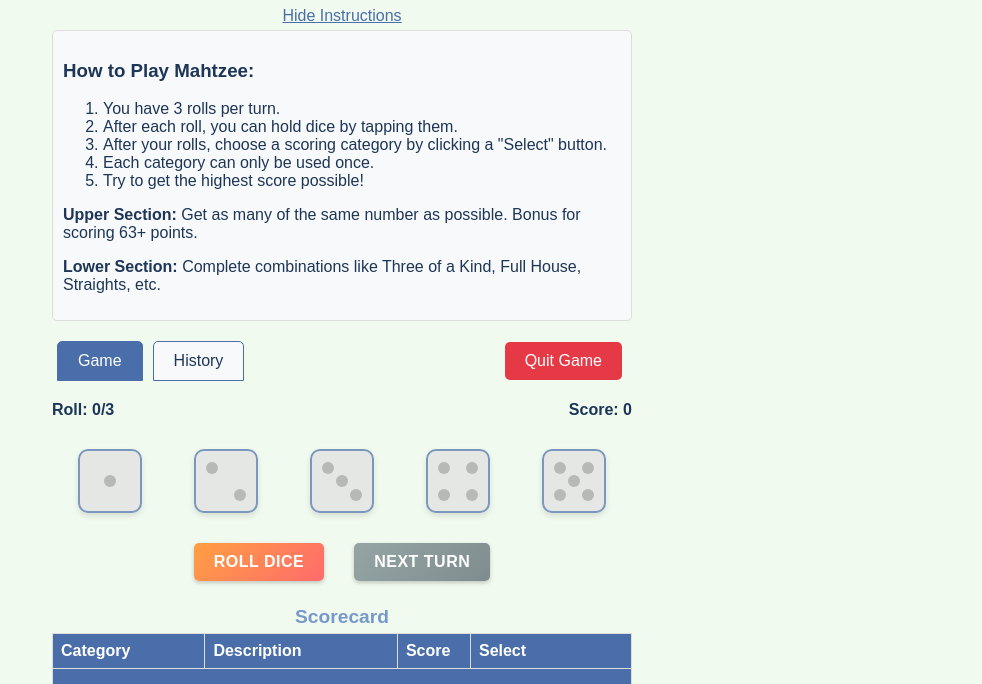
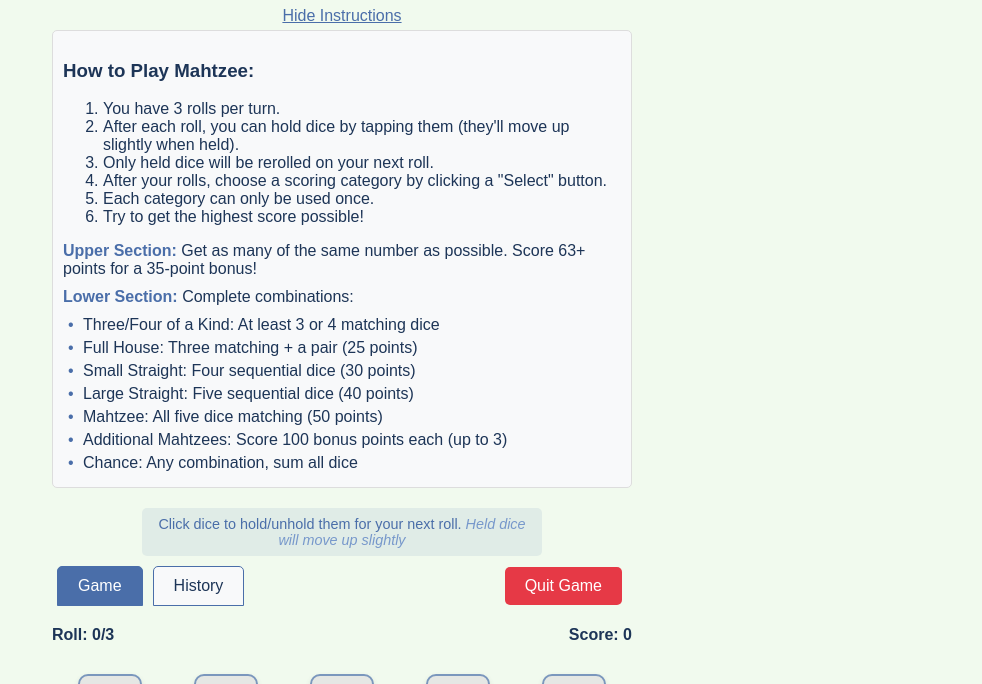
Before and after one commit to dawntepper/mahtzee, a plain HTML site: page index.html in a window 1280 px wide. Both pictures are taken after a click on the element "Show Instructions". Shown: the part 60-744 px from the top of the page, without its empty margins (298-1280 px from the left). Drawn offline with Linux system fonts and the light colour scheme.

Commit message:
Update index.html
update instructions

```diff
--- a/index.html
+++ b/index.html
@@ -813,6 +813,50 @@
             justify-content: space-between;
             margin-bottom: 10px;
         }
+
+        /* Add tooltip styles */
+        .dice-tooltip {
+            text-align: center;
+            padding: 8px;
+            background-color: rgba(74, 110, 169, 0.1);
+            border-radius: 5px;
+            margin: 10px auto;
+            max-width: 400px;
+            font-size: 0.9em;
+            color: var(--primary-color);
+        }
+
+        .tooltip-held {
+            color: var(--secondary-color);
+            font-style: italic;
+        }
+
+        /* Update instructions styles */
+        .instructions ul {
+            list-style-type: none;
+            padding-left: 20px;
+            margin: 5px 0;
+        }
+
+        .instructions ul li {
+            margin: 5px 0;
+            position: relative;
+        }
+
+        .instructions ul li:before {
+            content: '•';
+            position: absolute;
+            left: -15px;
+            color: var(--primary-color);
+        }
+
+        .instructions p {
+            margin: 10px 0;
+        }
+
+        .instructions strong {
+            color: var(--primary-color);
+        }
     </style>
 </head>
 <body>
@@ -823,13 +867,28 @@
         <h3>How to Play Mahtzee:</h3>
         <ol>
             <li>You have 3 rolls per turn.</li>
-            <li>After each roll, you can hold dice by tapping them.</li>
+            <li>After each roll, you can hold dice by tapping them (they'll move up slightly when held).</li>
+            <li>Only held dice will be rerolled on your next roll.</li>
             <li>After your rolls, choose a scoring category by clicking a "Select" button.</li>
             <li>Each category can only be used once.</li>
             <li>Try to get the highest score possible!</li>
         </ol>
-        <p><strong>Upper Section:</strong> Get as many of the same number as possible. Bonus for scoring 63+ points.</p>
-        <p><strong>Lower Section:</strong> Complete combinations like Three of a Kind, Full House, Straights, etc.</p>
+        <p><strong>Upper Section:</strong> Get as many of the same number as possible. Score 63+ points for a 35-point bonus!</p>
+        <p><strong>Lower Section:</strong> Complete combinations:</p>
+        <ul>
+            <li>Three/Four of a Kind: At least 3 or 4 matching dice</li>
+            <li>Full House: Three matching + a pair (25 points)</li>
+            <li>Small Straight: Four sequential dice (30 points)</li>
+            <li>Large Straight: Five sequential dice (40 points)</li>
+            <li>Mahtzee: All five dice matching (50 points)</li>
+            <li>Additional Mahtzees: Score 100 bonus points each (up to 3)</li>
+            <li>Chance: Any combination, sum all dice</li>
+        </ul>
+    </div>
+
+    <div class="dice-tooltip">
+        Click dice to hold/unhold them for your next roll.
+        <span class="tooltip-held">Held dice will move up slightly</span>
     </div>
 
     <div class="tab-container">
```
